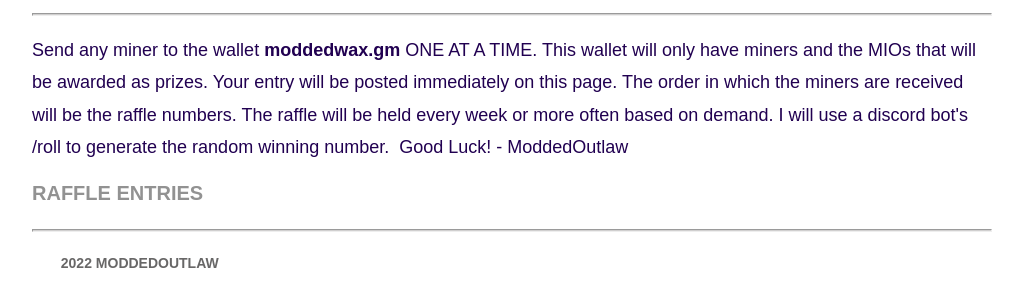
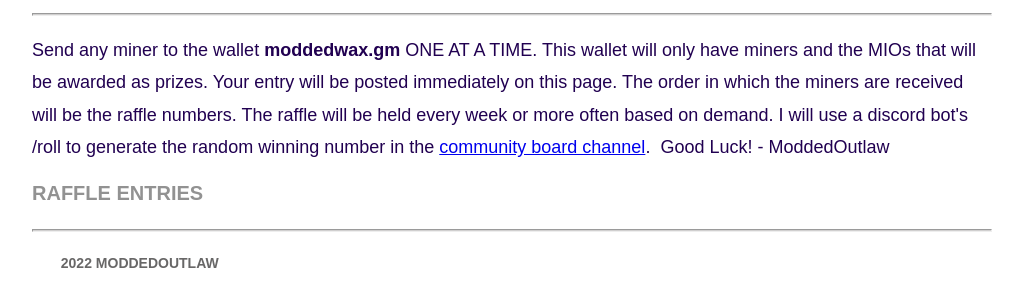
Before and after one commit to ModdedOutlaw/Raffle, a plain HTML site: page index.html in a window 1280 px wide. Shown: the part 238-544 px from the top of the page, without its empty margins (128-1151 px from the left). Drawn offline with Linux system fonts and the light colour scheme; no server answers.

Commit message:
Update index.html

```diff
--- a/index.html
+++ b/index.html
@@ -27,7 +27,7 @@
     <h1>Weekly MIO raffles</h1>
     <h3>Every 10 entries another MIO will be added to the prize pool!</h3>
     <hr>
-    <p>Send any miner to the wallet <strong>moddedwax.gm</strong> ONE AT A TIME. This wallet will only have miners and the MIOs that will be awarded as prizes. Your entry will be posted immediately on this page. The order in which the miners are received will be the raffle numbers. The raffle will be held every week or more often based on demand. I will use a discord bot's /roll to generate the random winning number.&nbsp; Good Luck! - ModdedOutlaw&nbsp;</p>
+    <p>Send any miner to the wallet <strong>moddedwax.gm</strong> ONE AT A TIME. This wallet will only have miners and the MIOs that will be awarded as prizes. Your entry will be posted immediately on this page. The order in which the miners are received will be the raffle numbers. The raffle will be held every week or more often based on demand. I will use a discord bot's /roll to generate the random winning number in the <a href="#" target="https://discord.com/channels/805449582124466206/810220726262956033">community board channel</a>.&nbsp; Good Luck! - ModdedOutlaw&nbsp;</p>
   </section>
 </header>
 <!-- content -->
```
